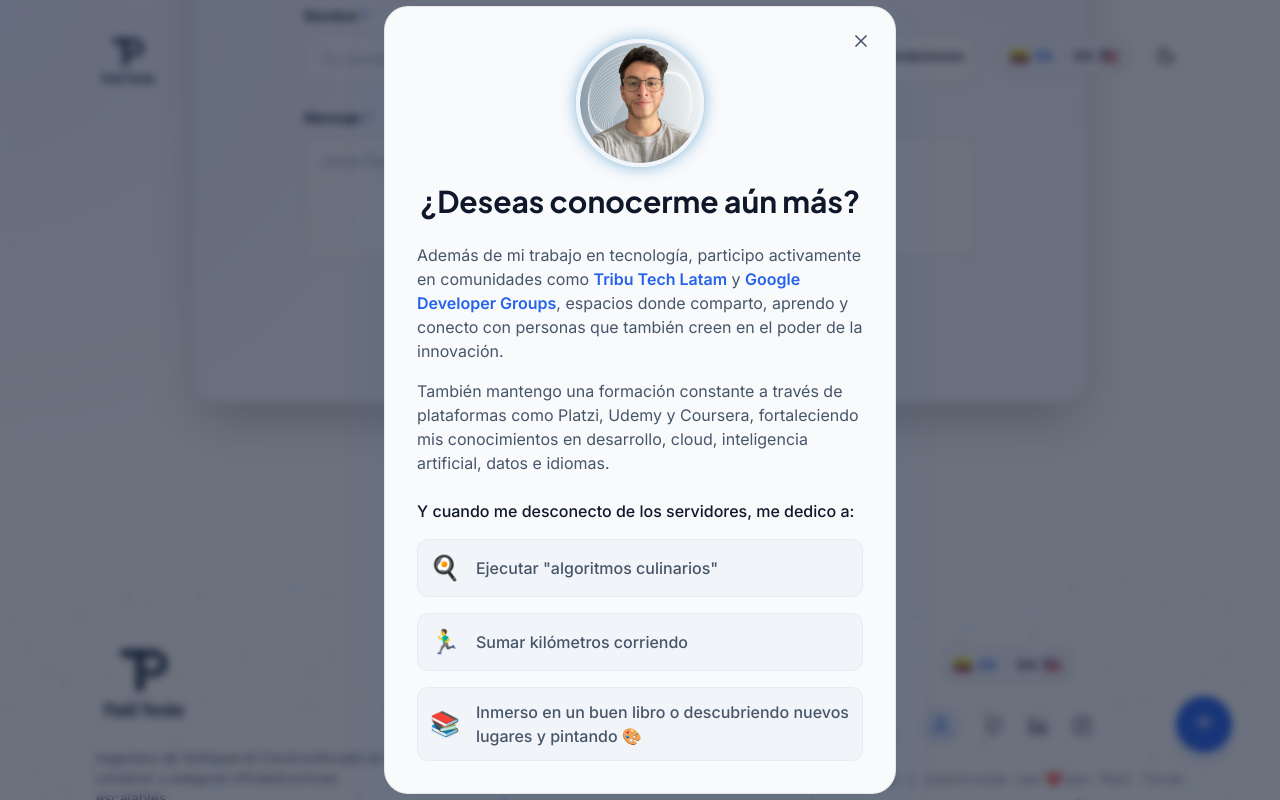
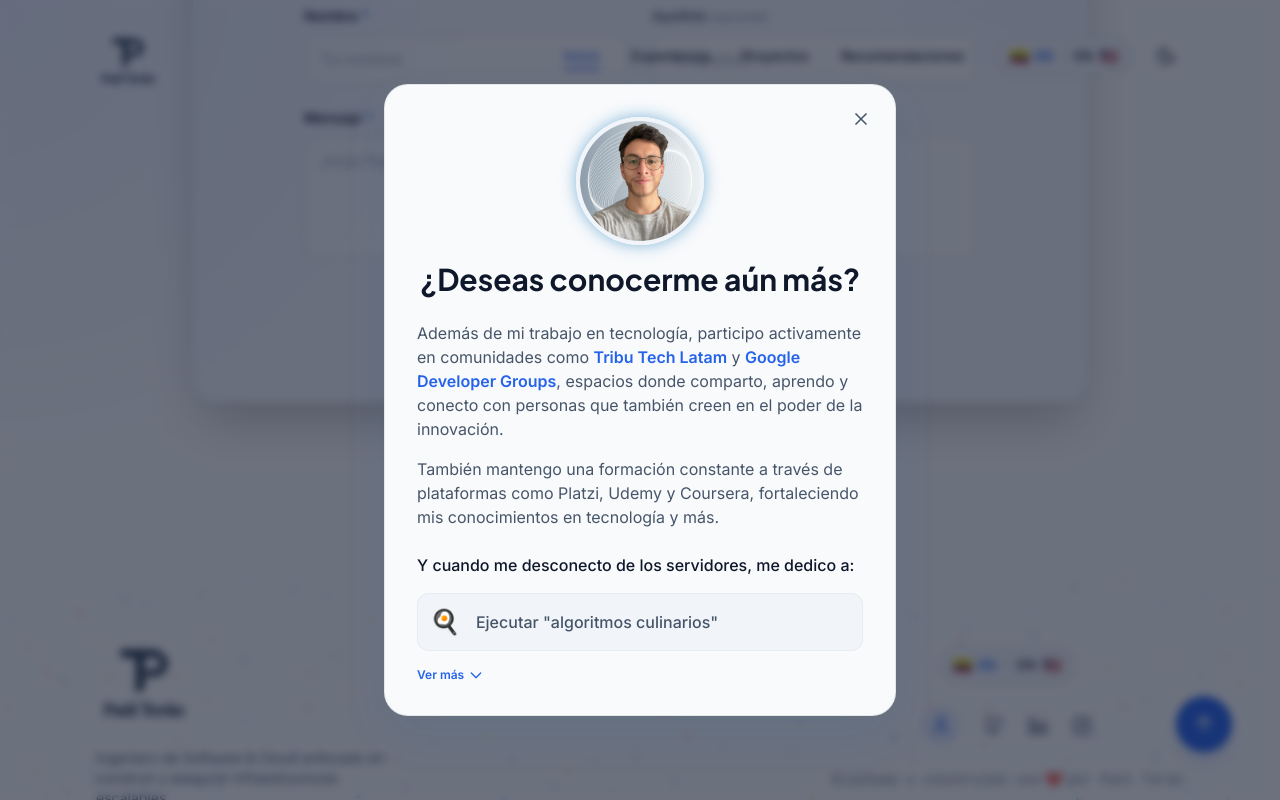
Before and after one commit to Parterdev/landing-page-portfolio, a React (Vite) app: page / in a window 1280 px wide. Both pictures are taken after a click on the button 941 px from the left and 7271 px from the top of the page. Shown: the part 6602-7402 px from the top of the page. Built offline with nearby package versions, Linux system fonts and the light colour scheme.

Commit message:
feat: add collapsible toggle for hobbies list in footer modal to improve UX and reduce height

```diff
--- a/src/components/Footer.tsx
+++ b/src/components/Footer.tsx
@@ -10,6 +10,7 @@
 export default function Footer({ isDark }: { isDark: boolean }) {
   const [isVisible, setIsVisible] = useState(false);
   const [isAboutOpen, setIsAboutOpen] = useState(false);
+  const [isHobbiesExpanded, setIsHobbiesExpanded] = useState(false);
   const footerRef = useRef<HTMLElement>(null);
 
   useEffect(() => {
@@ -131,7 +132,7 @@
               Además de mi trabajo en tecnología, participo activamente en comunidades como <strong className="text-brand-accent font-semibold">Tribu Tech Latam</strong> y <strong className="text-brand-accent font-semibold">Google Developer Groups</strong>, espacios donde comparto, aprendo y conecto con personas que también creen en el poder de la innovación.
             </p>
             <p>
-              También mantengo una formación constante a través de plataformas como Platzi, Udemy y Coursera, fortaleciendo mis conocimientos en desarrollo, cloud, inteligencia artificial, datos e idiomas.
+              También mantengo una formación constante a través de plataformas como Platzi, Udemy y Coursera, fortaleciendo mis conocimientos en tecnología y más.
             </p>
             <p className="font-medium text-brand-navy dark:text-content-titleDark pt-2 text-left">
               Y cuando me desconecto de los servidores, me dedico a:
@@ -142,6 +143,9 @@
                 <span className="text-2xl drop-shadow-sm">🍳</span>
                 <span className="font-medium">Ejecutar "algoritmos culinarios"</span>
               </li>
+
+              {isHobbiesExpanded && (
+                <>
                   <li className="flex items-center gap-4 bg-surface-cardLight dark:bg-surface-cardDark p-3 rounded-xl border border-brand-slate/5 dark:border-brand-slate/10">
                     <span className="text-2xl drop-shadow-sm">🏃‍♂️</span>
                     <span className="font-medium">Sumar kilómetros corriendo</span>
@@ -150,7 +154,22 @@
                     <span className="text-2xl drop-shadow-sm">📚</span>
                     <span className="font-medium">Inmerso en un buen libro o descubriendo nuevos lugares y pintando 🎨</span>
                   </li>
+                </>
+              )}
             </ul>
+
+            <button
+              onClick={() => setIsHobbiesExpanded(!isHobbiesExpanded)}
+              className="mt-3 text-xs font-semibold text-brand-accent hover:text-brand-accentHover transition-colors flex items-center gap-1"
+            >
+              {isHobbiesExpanded ? 'Ver menos' : 'Ver más'}
+              <svg
+                className={`w-4 h-4 transition-transform duration-300 ${isHobbiesExpanded ? 'rotate-180' : ''}`}
+                fill="none" viewBox="0 0 24 24" stroke="currentColor"
+              >
+                <path strokeLinecap="round" strokeLinejoin="round" strokeWidth={2} d="M19 9l-7 7-7-7" />
+              </svg>
+            </button>
           </div>
         </div>
       </div>
```
Lines whose indentation alone changed are shown as unchanged.
